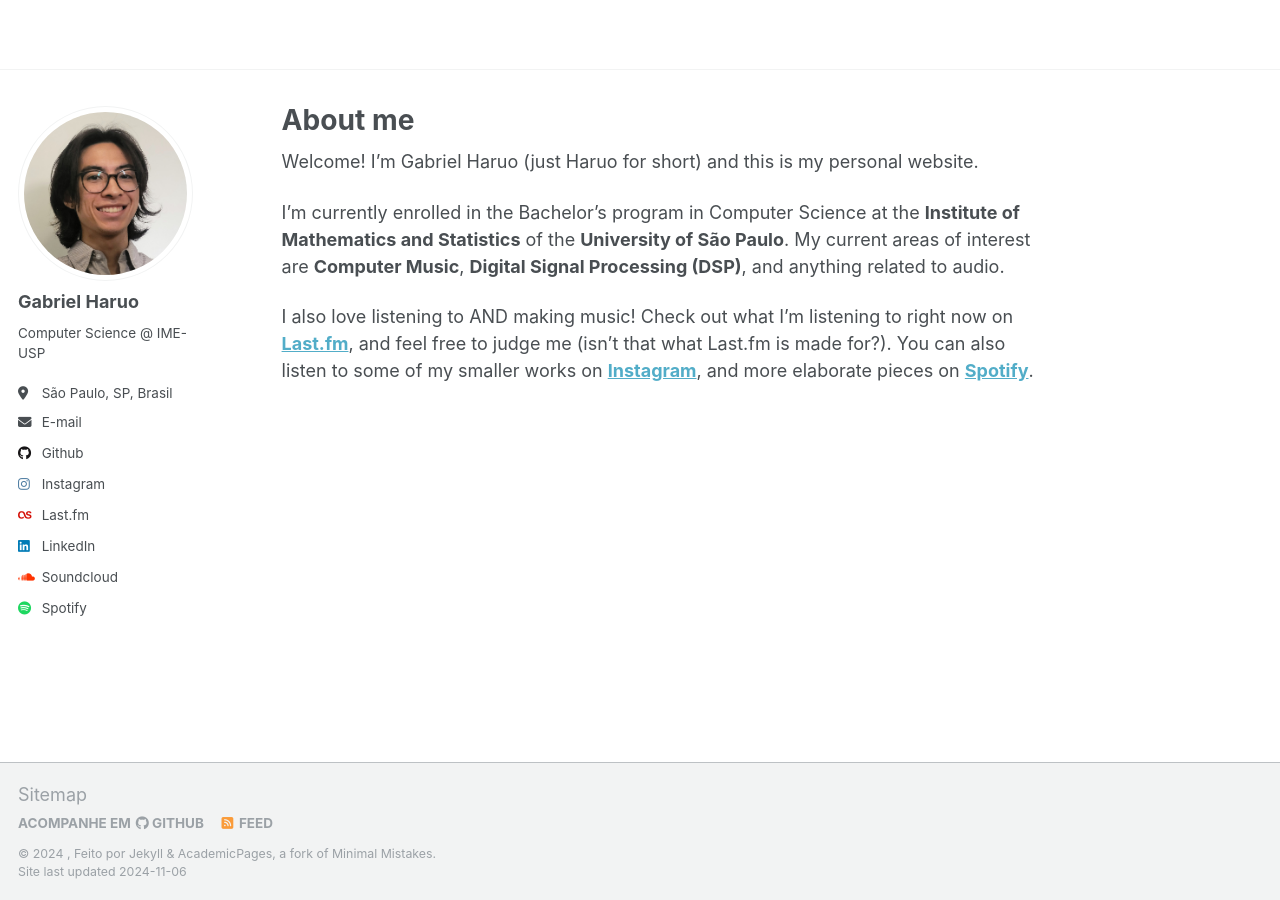
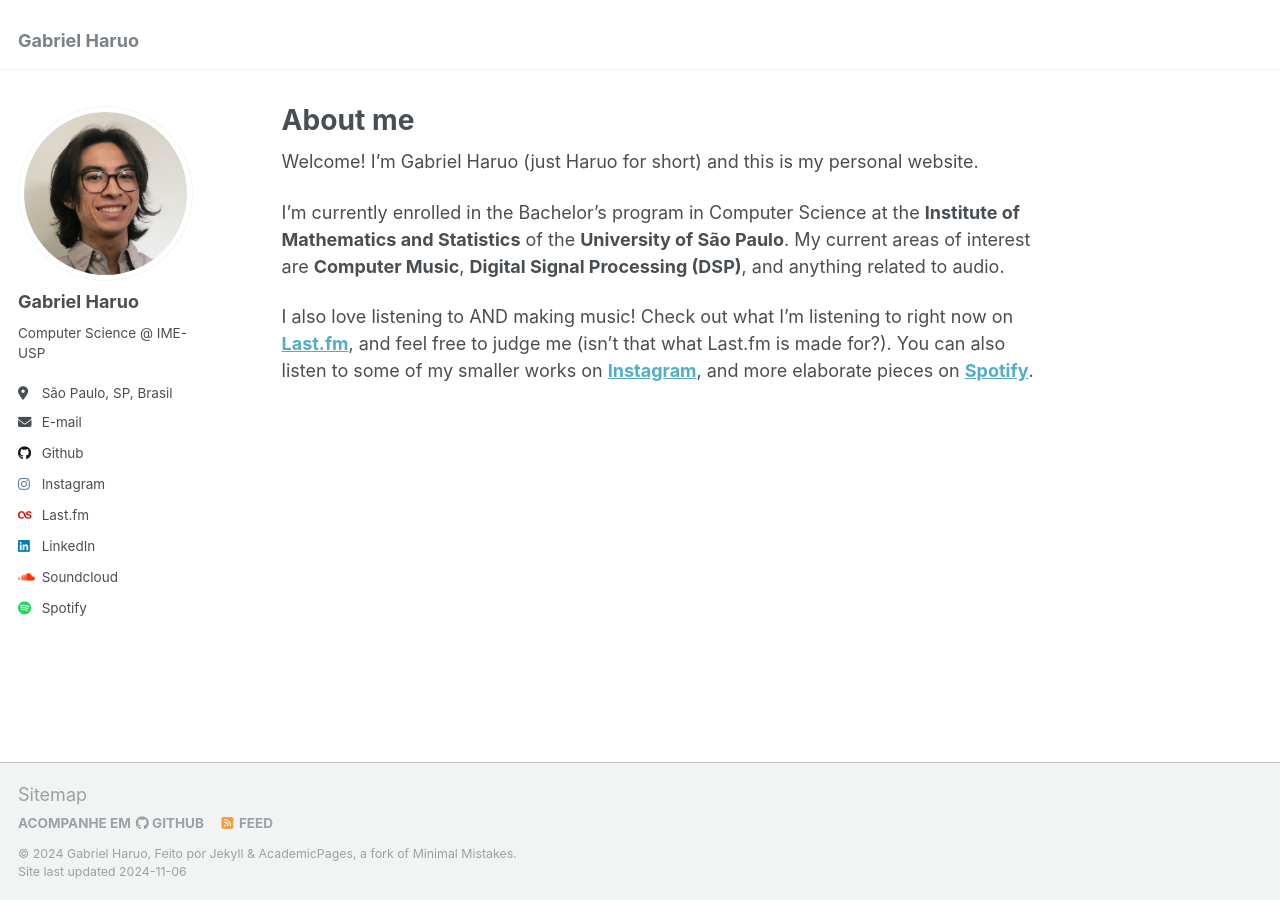
Before and after one commit to haruo-gabriel/haruo-gabriel.github.io, a Jekyll site: the page built from _pages/about.md, in a window 1280 px wide. Built offline with Jekyll 4.4.1, drawn with Linux system fonts in a browser that asks for light colours.

Commit message:
Update site title and separator in _config.yml

```diff
--- a/_config.yml
+++ b/_config.yml
@@ -8,8 +8,8 @@
 
 # Basic Site Settings
 locale                   : "pt-BR"
-title                    : ""
-title_separator          : # "-"
+title                    : "Gabriel Haruo"
+title_separator          : "-"
 name                     : &name
 description              : &description "personal description"
 url                      : https://haruo-gabriel.github.io # the base hostname & protocol for your site e.g. "https://mmistakes.github.io"
```
